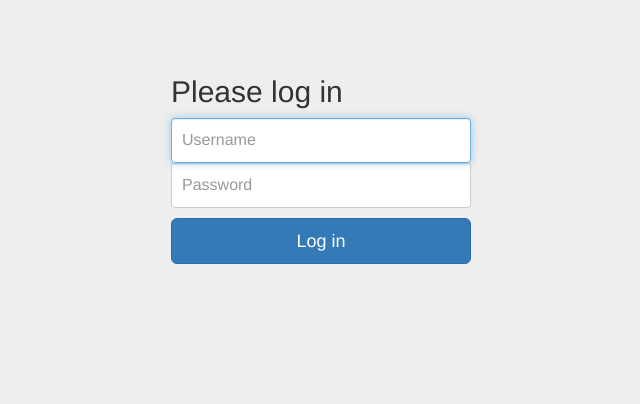
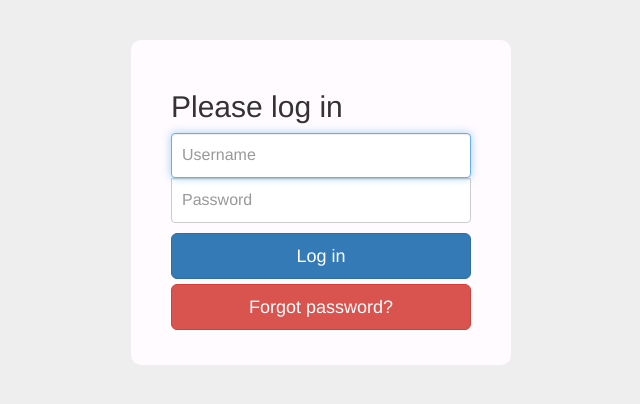
Before and after one commit to gthole/gedgo, a Django app: template templates/auth/login.html in a window 1280 px wide. Shown: the top 404 px of the page, without its empty margins (319-959 px from the left). Run offline with Django 3.2, Linux system fonts and the light colour scheme; the template is opened without the code that fills it, so the values that code supplies are empty; some libraries are stand-ins or nearby versions.

Commit message:
Password reset forms

```diff
--- a/static/styles/style-login.css
+++ b/static/styles/style-login.css
@@ -38,3 +38,11 @@ body {
   border-top-left-radius: 0;
   border-top-right-radius: 0;
 }
+.pod {
+  background-color: #FFFBFF;
+  border-radius: 10px;
+  padding: 15px 15px 20px 15px;
+  margin: 0 auto;
+  min-height: 80px;
+  max-width: 380px;
+}
--- /dev/null
+++ b/templates/auth/base.html
@@ -0,0 +1,24 @@
+<!DOCTYPE html>
+<html lang="en">
+  <head>
+    <meta charset="utf-8">
+    <meta http-equiv="X-UA-Compatible" content="IE=edge">
+    <meta name="viewport" content="width=device-width, initial-scale=1">
+    <meta name="description" content="">
+    <meta name="author" content="">
+
+    <title>Gedgo Login</title>
+
+    <!-- Bootstrap core CSS -->
+    <link href="//netdna.bootstrapcdn.com/bootstrap/3.1.0/css/bootstrap.min.css" rel="stylesheet">
+
+    <!-- Custom styles for this template -->
+    <link href="{{ STATIC_URL }}styles/style-login.css" rel="stylesheet">
+  </head>
+
+  <body>
+    {% block content %}{% endblock %}
+    <script src="http://code.jquery.com/jquery-latest.js"></script>
+    <script src="//netdna.bootstrapcdn.com/bootstrap/3.1.0/js/bootstrap.min.js"></script>
+  </body>
+</html>
--- a/templates/auth/login.html
+++ b/templates/auth/login.html
@@ -1,31 +1,53 @@
-<!DOCTYPE html>
-<html lang="en">
-  <head>
-    <meta charset="utf-8">
-    <meta http-equiv="X-UA-Compatible" content="IE=edge">
-    <meta name="viewport" content="width=device-width, initial-scale=1">
-    <meta name="description" content="">
-    <meta name="author" content="">
+{% extends "auth/base.html" %}
 
-    <title>Gedgo Login</title>
-
-    <!-- Bootstrap core CSS -->
-    <link href="//netdna.bootstrapcdn.com/bootstrap/3.1.0/css/bootstrap.min.css" rel="stylesheet">
-
-    <!-- Custom styles for this template -->
-    <link href="{{ STATIC_URL }}styles/style-login.css" rel="stylesheet">
-  </head>
-
-  <body>
-    <div class="container">
+{% block content %}
+  <div class="container">
+    {% if messages %}
+      {% for message in messages %}
+      <br />
+      <div class="alert alert-{{ message.tags }}">
+        <button type="button" class="close" data-dismiss="alert">&times;</button>
+        {{ message }}
+      </div>
+      {% endfor %}
+    {% endif %}
+    <div class="pod">
       <form class="form-signin" role="form" method="post" action="/login/">
         {% csrf_token %}
         <h2 class="form-signin-heading">Please log in</h2>
         <input type="username" name="username" class="form-control" placeholder="Username" required autofocus>
         <input type="password" name="password" class="form-control" placeholder="Password" required>
         <button class="btn btn-lg btn-primary btn-block" type="submit">Log in</button>
+        <!-- Button trigger modal -->
+        <button class="btn btn-lg btn-danger btn-block" data-toggle="modal" data-target="#resetModal" type=button>
+          Forgot password?
+        </button>
         <input type="hidden" name="next" value="{{ next }}" />
       </form>
     </div>
-  </body>
-</html>
+  </div>
+
+  <!-- Password reset modal -->
+  <div class="modal fade" id="resetModal" tabindex="-1" role="dialog" aria-labelledby="myModalLabel" aria-hidden="true">
+    <div class="modal-dialog">
+      <div class="modal-content">
+        <div class="modal-header">
+          <button type="button" class="close" data-dismiss="modal" aria-hidden="true">&times;</button>
+          <h4 class="modal-title" id="myModalLabel">Reset your password</h4>
+        </div>
+        <div class="modal-body">
+          <form role="form" method="post" action="/gedgo/password_reset/">
+            {% csrf_token %}
+            <p>This will send you an email with a link to finish resetting your password</p>
+            <input type="username" name="email" class="form-control" placeholder="Email address" required autofocus>
+            <br />
+            <div class="modal-footer">
+              <button type="button" class="btn btn-default" data-dismiss="modal">Cancel</button>
+              <button type="submit" class="btn btn-danger">Send</button>
+            </div>
+          </form>
+        </div>
+      </div>
+    </div>
+  </div>
+{% endblock %}
```
Also changed, not shown: templates/auth/password_reset_confirm.html (added, +23 -0 lines), templates/auth/password_reset_done.html (added, +9 -0 lines), templates/auth/password_reset_email.html (added, +13 -0 lines), urls.py (+22 -2 lines).
